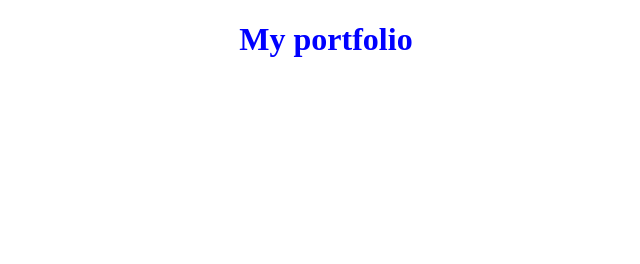
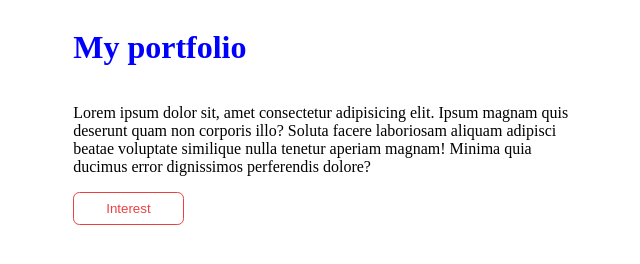
Before and after one commit to ifan11/portfolio, a plain HTML site: page index.html in a window 1280 px wide. Shown: the whole page, without its empty margins (314-954 px from the left). Drawn offline with Linux system fonts and the light colour scheme.

Commit message:
adding interactive button

```diff
--- a/index.html
+++ b/index.html
@@ -6,18 +6,56 @@
     <meta name="viewport" content="width=device-width, initial-scale=1.0">
     <title>Portfolio</title>
     <style>
+        :root {
+            --red: #eb4040;
+            --red-shadow: #f57373;
+        }
+
         h1 {
             font-size: 2rem;
             color: blue;
             font-weight: bold;
-            text-align: center;
+        }
+
+        button {
+            padding: .5rem 2rem;
+            border: 1px solid var(--red);
+            background-color: transparent;
+            color: var(--red);
+            transition: all .1s linear;
+            cursor: pointer;
+            border-radius: .4rem;
+        }
+
+        button:hover {
+            color: white;
+            font: bold;
+            background-color: var(--red);
+            box-shadow: 0px 3px 6px var(--red-shadow);
+        }
+
+        .wrapper {
+            max-width: 40%;
+            align-items: start;
+            margin: auto;
+            flex-direction: column;
+            display: flex;
         }
     </style>
 </head>
 
 <body>
 
-    <h1>My portfolio</h1>
+    <div class="wrapper">
+        <h1>My portfolio</h1>
+        <p>
+            Lorem ipsum dolor sit, amet consectetur adipisicing elit. Ipsum magnam quis deserunt quam non corporis illo?
+            Soluta facere laboriosam aliquam adipisci beatae voluptate similique nulla tenetur aperiam magnam! Minima
+            quia
+            ducimus error dignissimos perferendis dolore?
+        </p>
+        <button>Interest</button>
+    </div>
 
 </body>
 
```
